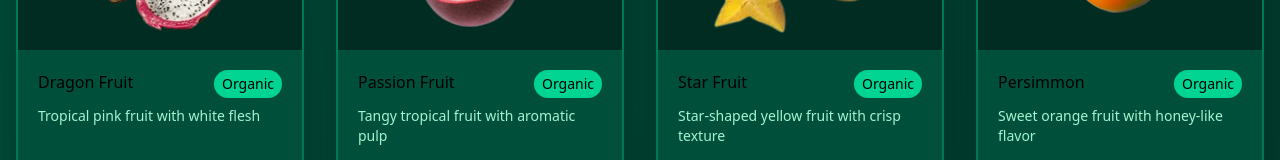
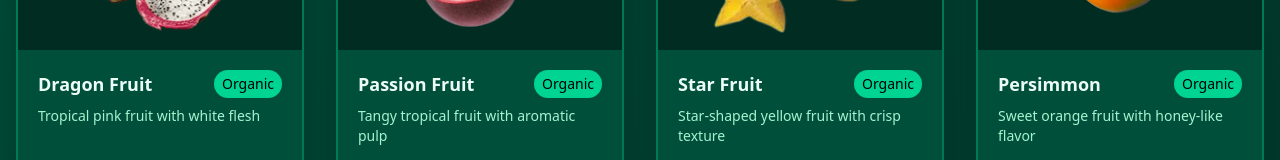
Before and after one commit to rahulkumar86920/Zippy_Cart, a React (Vite) app in the folder frontend/: page /items in a window 1280 px wide. Shown: the part 718-878 px from the top of the page. Built offline with nearby package versions, Linux system fonts and the light colour scheme; no server answers.

Commit message:
added all the products and made some changes in item.jsx

```diff
--- a/frontend/src/components/Item.jsx
+++ b/frontend/src/components/Item.jsx
@@ -61,7 +61,7 @@ const ProductCart = ({ item }) => {
       {/* item description */}
       <div className={itemsPageStyles.cardContent}>
         <div className={itemsPageStyles.titleContainer}>
-          <h3 className={itemsPageStyles.titleContainer}>{item.name}</h3>
+          <h3 className={itemsPageStyles.productTitle}>{item.name}</h3>
           <span className={itemsPageStyles.organicTag}> Organic</span>
         </div>
         <p className={itemsPageStyles.productDescription}>
```
Also changed, not shown: 7 other files (tests, documents, lock files or other folders).
